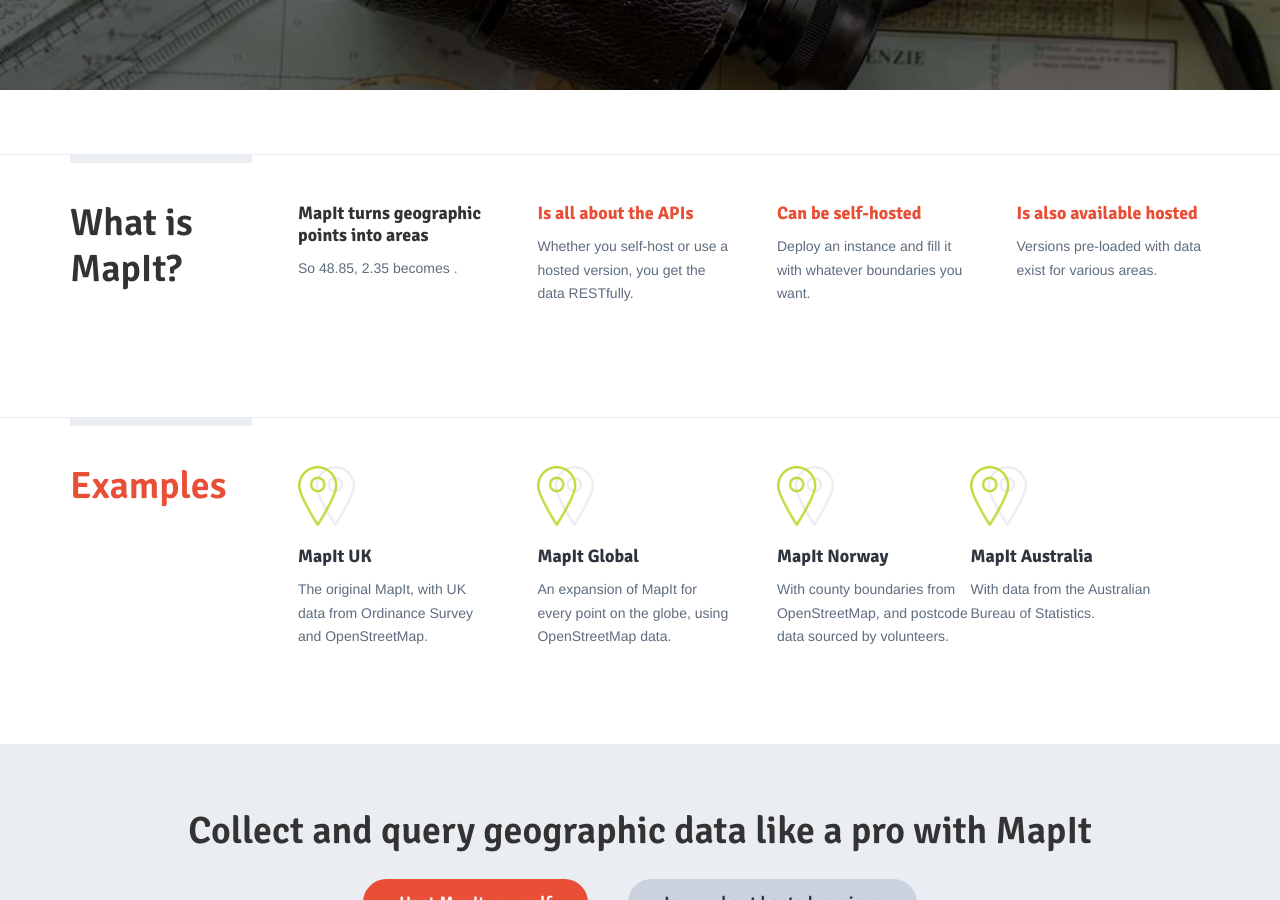
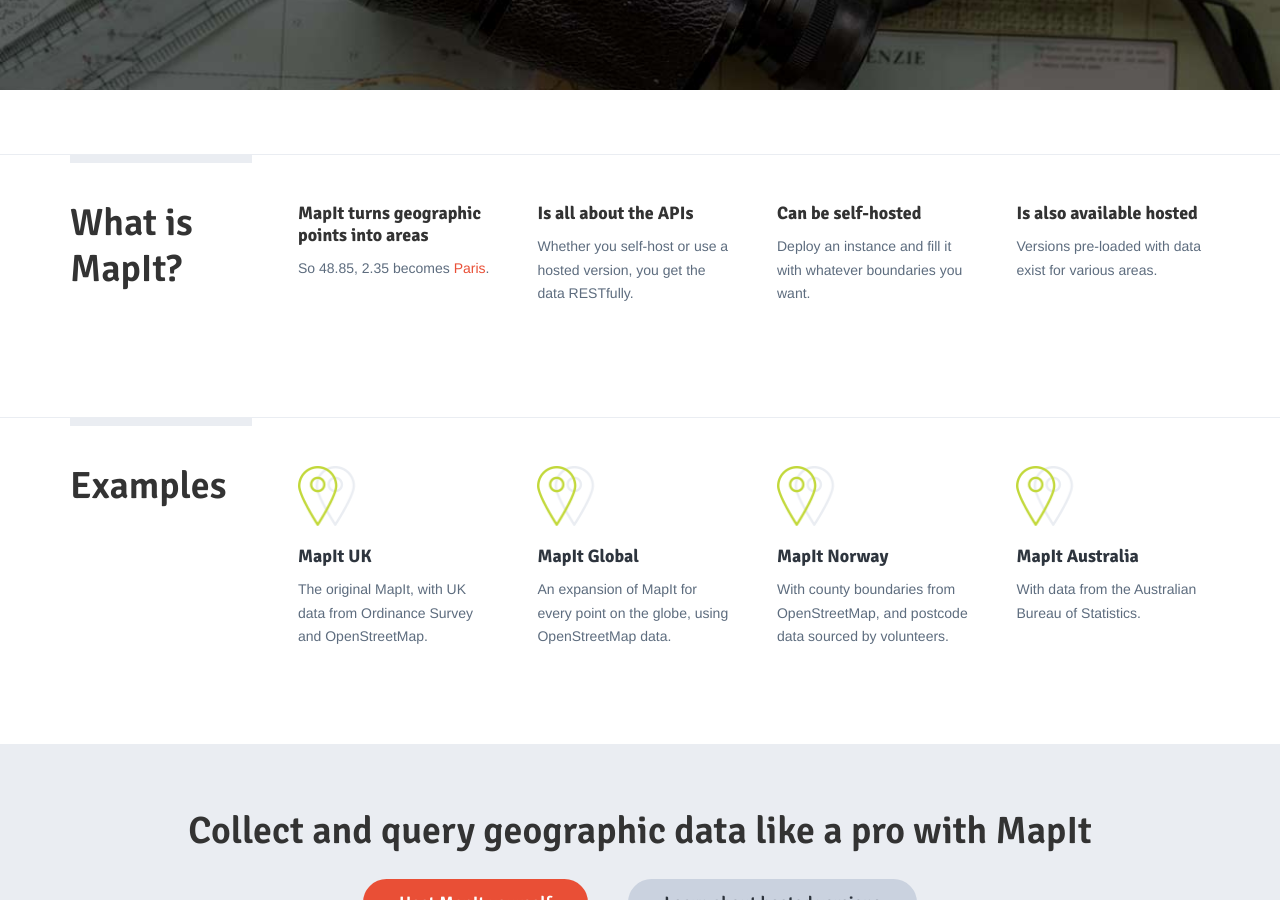
Before and after one commit to mysociety/mapit.poplus.org, a Jekyll site: the page built from index.html, in a window 1280 px wide and 900 px high, scrolled down 636 px. Built offline with Jekyll 4.4.1, drawn with Linux system fonts in a browser that asks for light colours; Markdown is read by kramdown in place of the engine named in the settings.

Commit message:
fix typo

```diff
--- a/index.html
+++ b/index.html
@@ -28,7 +28,7 @@
             <div class="grid-row">
                 <div class="column-one-of-four">
                     <h3>MapIt turns geographic points into areas</h3>
-                    <p>So 48.85, 2.35 becomes <a href="http://global.mapit.mysociety.org/point/4326/2.35,48.85.html"Paris</a>.</p>
+                    <p>So 48.85, 2.35 becomes <a href="http://global.mapit.mysociety.org/point/4326/2.35,48.85.html">Paris</a>.</p>
                 </div><!--
                 --><div class="column-one-of-four">
                     <h3>Is all about the APIs</h3>
```
